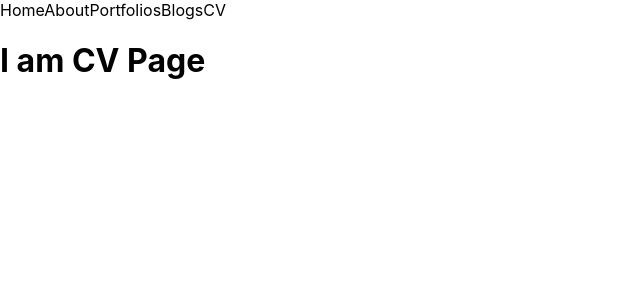
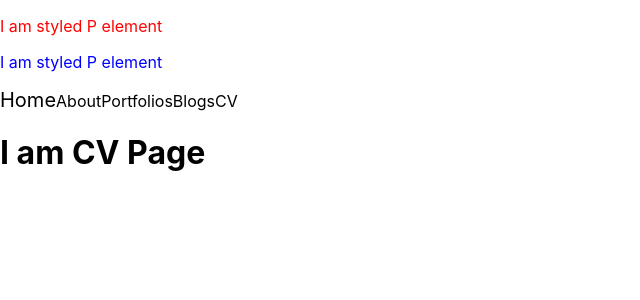
Before and after one commit to hkkrishn/Portfolio_Hari, a Next.js app: page /cv in a window 1280 px wide. Shown: the top 300 px of the page, without its empty margins (0-640 px from the left). Built offline with nearby package versions, Linux system fonts and the light colour scheme.

Commit message:
Comments and API reqs

```diff
--- a/components/Header.js
+++ b/components/Header.js
@@ -1,5 +1,11 @@
+//Author:Harikrishnan Kuppusamykrishnan
+//Project: Portfolio Website
+//Date: 08/06/2020
+//Description: This is the Header component, it holds the main navbar
+
 import React,{Component} from 'react'
 import Link from 'next/link'
+
 
 
 //Header React class component that uses the Next.js Link Component to create a tags or links to all other pages
@@ -7,9 +13,10 @@ class Header extends Component{
     render(){
         return(
             <React.Fragment>
-
+    <p className = "customClass">I am styled P element</p>
+    <p className = "customClassFromFile">I am styled P element</p>
             <Link href = "/">
-                <a>Home</a>
+                <a style = {{fontSize:"20px"}}>Home</a>
             </Link>
             <Link href = "/about">
                 <a>About</a>
@@ -23,6 +30,14 @@ class Header extends Component{
             <Link href = "/cv">
                 <a>CV</a>
             </Link>
+            <style jsx>
+                {`
+                    .customClass{
+                        color:red;
+                    }
+                    `
+                }
+            </style>
 
             </React.Fragment>
         )
--- a/package.json
+++ b/package.json
@@ -8,8 +8,10 @@
     "start": "next start"
   },
   "dependencies": {
+    "axios": "^0.19.2",
     "next": "9.5.1",
     "react": "16.13.1",
-    "react-dom": "16.13.1"
+    "react-dom": "16.13.1",
+    "sass": "^1.26.10"
   }
 }
--- a/pages/about.js
+++ b/pages/about.js
@@ -1,3 +1,8 @@
+//Author:Harikrishnan Kuppusamykrishnan
+//Project: Portfolio Website
+//Date: 08/06/2020
+//Description: This is the about page within the site that will contain all information regarding me.
+
 import React,{Component} from 'react'
 import BaseLayout from '../components/layouts/baselayout'
 
--- a/pages/blogs.js
+++ b/pages/blogs.js
@@ -1,3 +1,9 @@
+
+//Author:Harikrishnan Kuppusamykrishnan
+//Project: Portfolio Website
+//Date: 08/06/2020
+//Description: This is the blogs page within the site that will contain all blogs posts created by the user and render them for viewing.
+
 import React,{Component} from 'react'
 import BaseLayout from '../components/layouts/baselayout'
 
--- a/pages/cv.js
+++ b/pages/cv.js
@@ -1,3 +1,8 @@
+//Author:Harikrishnan Kuppusamykrishnan
+//Project: Portfolio Website
+//Date: 08/06/2020
+//Description: This is the CV page within the site that will contain user's CV  and display it.
+
 import React,{Component} from 'react'
 import BaseLayout from '../components/layouts/baselayout'
 
--- a/pages/index.js
+++ b/pages/index.js
@@ -1,3 +1,8 @@
+//Author:Harikrishnan Kuppusamykrishnan
+//Project: Portfolio Website
+//Date: 08/06/2020
+//Description: This is the main component that holds all pages.
+
 import React,{Component} from 'react'
 import BaseLayout from '../components/layouts/baselayout'
 
--- /dev/null
+++ b/styles/main.scss
@@ -0,0 +1,3 @@
+.customClassFromFile{
+    color:blue;
+}
```
Also changed, not shown: components/layouts/baselayout.js (+8 -0 lines), pages/_app.js (+11 -0 lines), pages/portfolios.js (+27 -1 lines), 1 other file (tests, documents, lock files or other folders).
